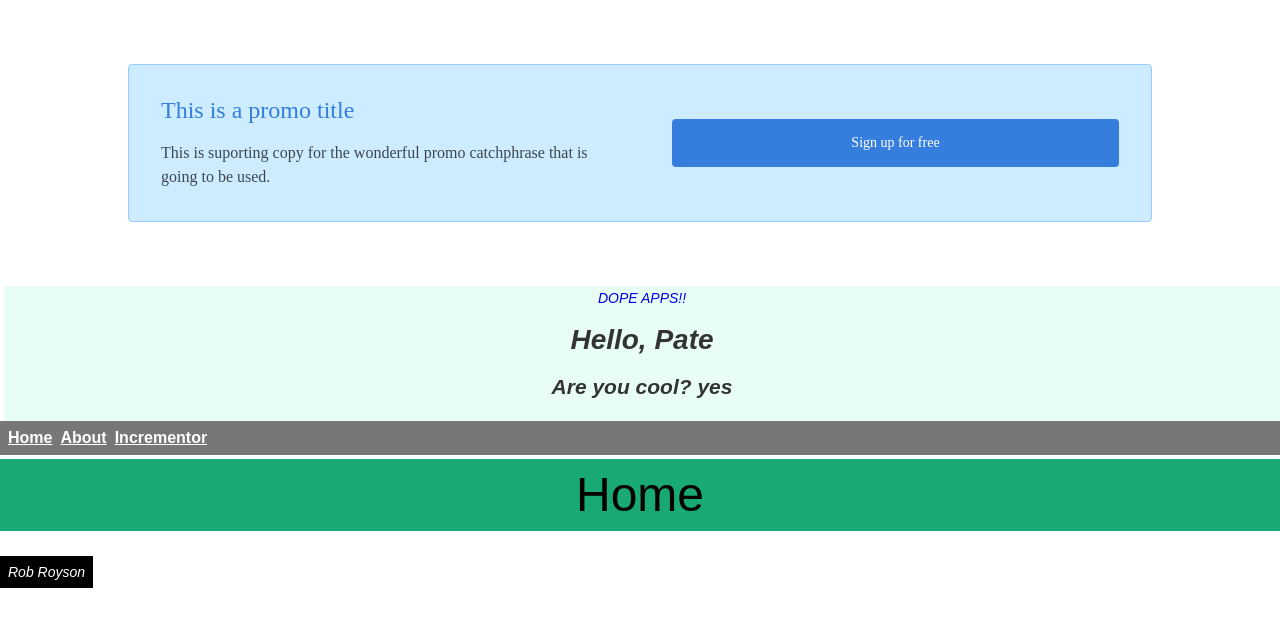
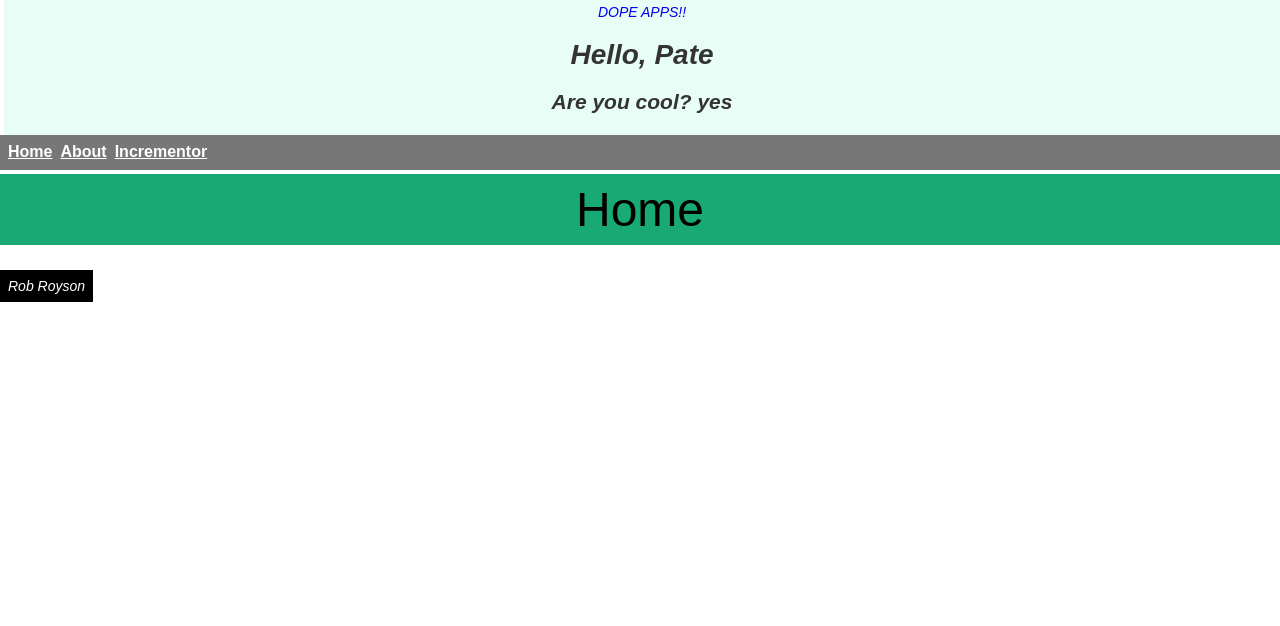
Before and after one commit to rroyson/hello-incrementor, a React (Create React App) app: page / in a window 1280 px wide. Shown: the top 626 px of the page. Built offline with nearby package versions, Linux system fonts and the light colour scheme.

Commit message:
incrementor 2

```diff
--- a/src/components/cowbell.js
+++ b/src/components/cowbell.js
@@ -8,7 +8,9 @@ class Cowbell extends React.Component {
     this.handleCowbellHit = this.handleCowbellHit.bind(this)
   }
 
-  handleCowbellHit() {
+  handleCowbellHit(e) {
+    console.log('e.target', e.target)
+
     this.setState(prevState => ({ noise: prevState.noise + 'doink ' }))
   }
 
@@ -20,6 +22,7 @@ class Cowbell extends React.Component {
         <ul className="list pl0 mt0 measure center">
           <li className="flex items-center lh-copy pa3 ph0-l bb b--black-10">
             <img
+              alt="Bruce Dickenson"
               className="w2 h2 w3-ns h3-ns br-100"
               src="http://wwwcdn.goldminemag.com/wp-content/uploads/WillFerrell_MoreCowbell.jpg"
             />
--- a/src/containers/footer.js
+++ b/src/containers/footer.js
@@ -1,5 +1,4 @@
 import React from 'react'
-import { Link } from 'react-router-dom'
 
 export default props => {
   return (
--- a/src/containers/header.js
+++ b/src/containers/header.js
@@ -1,5 +1,4 @@
 import React from 'react'
-import { Link } from 'react-router-dom'
 import Hello from './hello'
 
 export default props => {
--- a/src/containers/incr.js
+++ b/src/containers/incr.js
@@ -59,4 +59,10 @@ class Incr extends React.Component {
   }
 }
 
+Incr.propTypes = {
+  initialValue: PropTypes.number.isRequired,
+  incrementer: PropTypes.number.isRequired,
+  decrementor: PropTypes.number.isRequired
+}
+
 export default Incr
--- a/src/pages/home.js
+++ b/src/pages/home.js
@@ -3,12 +3,11 @@ import Nav from '../containers/nav'
 import Title from '../components/title'
 import Footer from '../containers/footer'
 import Header from '../containers/header'
-import Banner from '../containers/banner'
 
 const Home = props => {
   return (
     <div className="bold">
-      <Banner />
+
       <Header />
       <Nav />
       <Title>Home</Title>
```
